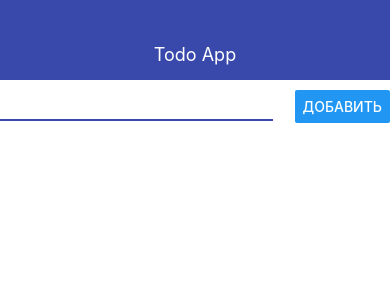
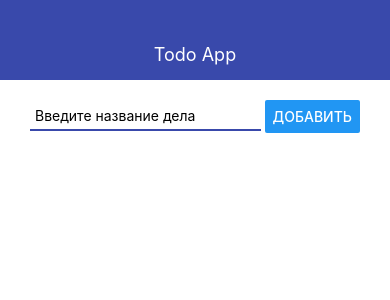
Before and after one commit to yuriy-yarvinen/react-native-todo-app, a React Native app: screen / in a window 390 px wide. Shown: the top 300 px of the page. Built offline with nearby package versions, Linux system fonts and the light colour scheme.

Commit message:
add todo component

```diff
--- a/App.js
+++ b/App.js
@@ -1,16 +1,56 @@
-import { StyleSheet, View } from 'react-native';
+import React, { useState } from 'react';
+import { StyleSheet, View, Text } from 'react-native';
 import { Navbar } from './src/Navbar';
 import { AddTodo } from './src/AddTodo';
+import { Todo } from './src/Todo';
 
 export default function App() {
+  const [todos, setTodos] = useState([]);
+
+  const addTodo = (title) => {
+    // const newTodo = {
+    //   id: Date.now().toString(),
+    //   title: title
+    // }
+
+    // setTodos(todos.concat([newTodo]));
+
+    // setTodos((prevTodos)=>{
+    //   return [
+    //     ...prevTodos,
+    //     newTodo
+    //   ]
+    // })
+
+    setTodos(prev => [
+      ...prev,
+      {
+        id: Date.now().toString(),
+        title: title
+      }
+    ])
+  }
+
   return (
     <View style={styles.container}>
       <Navbar title="Todo App" />
-      <AddTodo />
+      <View style={styles.AddTodoContainer}>
+        <AddTodo onSubmit={addTodo} />
+
+        <View>
+          {todos.map(todo => {
+            return <Todo key={todo.id} todo={todo} />
+          })}
+        </View>
+      </View>
     </View>
   );
 }
 
 const styles = StyleSheet.create({
   container: {},
+  AddTodoContainer: {
+    paddingHorizontal: 30,
+    paddingVertical: 20
+  }
 });
--- a/src/AddTodo.js
+++ b/src/AddTodo.js
@@ -1,11 +1,33 @@
-import React from "react";
-import { View, StyleSheet, TextInput, Button } from "react-native";
+import React, { useState } from "react";
+import { View, StyleSheet, TextInput, Button, Alert } from "react-native";
 
-export const AddTodo = (props) => {
+export const AddTodo = ({ onSubmit }) => {
+
+	const [value, setValue] = useState('');
+
+	const pressHandler = () => {
+		if(value.trim() != ''){
+			onSubmit(value)
+			setValue('')
+		}
+		else{
+			// error
+			Alert.alert('Введите название дела')
+		}
+	}
+
 	return (
 		<View style={styles.block}>
-			<TextInput style={styles.input} />
-			<Button style={styles.button} title="Добавить" />
+			<TextInput
+			style={styles.input}
+			onChangeText={setValue}
+			// onChangeText={text => setValue(text)}
+			value={value}
+			placeholder="Введите название дела"
+			autoCorrect={false}
+			autoCapitalize="none"
+			/>
+			<Button style={styles.button} title="Добавить" onPress={pressHandler} />
 		</View>
 	);
 }
@@ -15,7 +37,7 @@
 		alignItems: 'center',
 		justifyContent: 'space-between',
 		flexDirection: 'row',
-		marginTop: 10
+		marginBottom: 15
 	},
 	input: {
 		width: '70%',
@@ -25,7 +47,7 @@
 		color: '#000',
 		padding: 5
 	},
-	button:{
+	button: {
 		color: '#fff',
 	}
 });
--- /dev/null
+++ b/src/Todo.js
@@ -0,0 +1,25 @@
+import React from "react";
+import { View, StyleSheet, Text } from "react-native";
+
+export const Todo = ({todo}) => {
+	return (
+		<View style={styles.block}>
+			<Text style={styles.text}>{todo.title}</Text>
+		</View>
+	);
+}
+
+const styles = StyleSheet.create({
+	block: {
+		flexDirection: 'row',
+		alignItems: 'center',
+		padding:15,
+		borderWidth: 1,
+		borderColor: '#eee',
+		borderRadius: 5,
+		marginBottom: 10
+	},
+	text: {
+
+	}
+});
```
